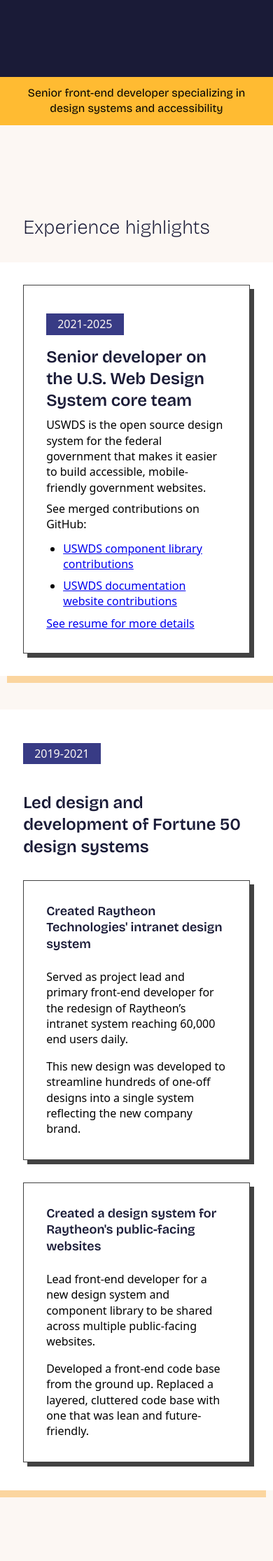
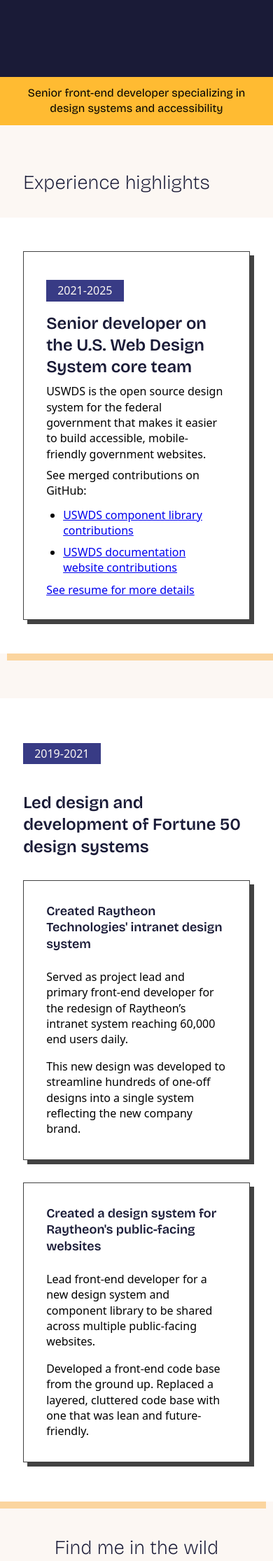
Before and after one commit to amyleadem/amyleadem.github.io, a Jekyll site: the page built from index.md, in a window 390 px wide. Shown: the part 430-2661 px from the top of the page at 70% size. Built offline with Jekyll 4.4.1, drawn with Linux system fonts in a browser that asks for light colours; some web fonts are replaced.

Commit message:
Tweak responsive styles

```diff
--- a/assets/css/styles.css
+++ b/assets/css/styles.css
@@ -241,7 +241,119 @@ section[aria-label="career highlights"] {
   display: grid;
   grid-template-columns: repeat(12, 1fr);
   grid-column-gap: 8px;
-  margin-block: calc(8px * 8);
+  margin-block: 0;
+}
+@media (min-width: 600px) {
+  section[aria-label="career highlights"] {
+    margin-block: calc(8px * 8);
+  }
+}
+section[aria-label="career highlights"] .job-card {
+  display: grid;
+  grid-template-columns: repeat(12, 1fr);
+  grid-column-gap: 8px;
+  background: white;
+  margin-top: calc(8px * 2);
+  margin-bottom: calc(8px * 6);
+  padding-block: calc(8px * 6);
+}
+section[aria-label="career highlights"] .job-card__tag {
+  background: #383b85;
+  color: #fcf7f3;
+  display: inline-block;
+  padding: calc(8px * 0.5) calc(8px * 2);
+}
+section[aria-label="career highlights"] .job-card__body > * {
+  margin-block: 8px;
+}
+section[aria-label="career highlights"] .job-card__image {
+  display: none;
+  width: 100%;
+}
+section[aria-label="career highlights"] .job-card > * {
+  grid-column: 2/12;
+}
+section[aria-label="career highlights"] .job-card--one-item {
+  grid-column: 1/13;
+  box-shadow: 10px 10px #fbd59f;
+}
+@media (max-width: 900px) {
+  section[aria-label="career highlights"] .job-card--one-item .job-card__body {
+    border: 1px solid #424242;
+    box-shadow: #424242 6px 6px;
+    padding: calc(8px * 4);
+  }
+}
+section[aria-label="career highlights"] .job-card--two-items {
+  grid-column: 1/13;
+  box-shadow: -10px 10px #fbd59f;
+}
+section[aria-label="career highlights"] .job-card--two-items .job-card__body div {
+  border: 1px solid #424242;
+  box-shadow: #424242 6px 6px;
+  padding: calc(8px * 4);
+}
+section[aria-label="career highlights"] .job-card--two-items .job-card__body div > *:first-child {
+  margin-top: 0;
+}
+section[aria-label="career highlights"] .job-card--two-items .job-card__body div > *:last-child {
+  margin-bottom: 0;
+}
+@media (max-width: 900px) {
+  section[aria-label="career highlights"] .job-card--two-items .job-card__body div:last-child {
+    margin-top: calc(8px * 4);
+  }
+}
+@media (min-width: 1200px) {
+  section[aria-label="career highlights"] .job-card {
+    display: grid;
+    grid-template-columns: repeat(11, 1fr);
+    grid-column-gap: 8px;
+    margin-bottom: calc(8px * 8);
+    padding-block: calc(8px * 8);
+  }
+  section[aria-label="career highlights"] .job-card__image {
+    display: block;
+  }
+  section[aria-label="career highlights"] .job-card:nth-of-type(1) {
+    box-shadow: 10px 10px #fbd59f;
+    grid-column: 1/12;
+    z-index: 1;
+  }
+  section[aria-label="career highlights"] .job-card:nth-of-type(1) .job-card__image {
+    grid-column: 3/span 3;
+  }
+  section[aria-label="career highlights"] .job-card:nth-of-type(1) .job-card__body {
+    grid-column: 6/span 5;
+    padding-left: calc(8px * 4);
+  }
+  section[aria-label="career highlights"] .job-card:nth-of-type(2) {
+    box-shadow: -10px 10px #fbd59f;
+    grid-column: 2/13;
+  }
+  section[aria-label="career highlights"] .job-card:nth-of-type(2) .job-card__headline {
+    grid-column: 2/10;
+  }
+  section[aria-label="career highlights"] .job-card:nth-of-type(2) .job-card__headline h3 {
+    margin-top: 0;
+    margin-bottom: 8px;
+  }
+  section[aria-label="career highlights"] .job-card:nth-of-type(2) .job-card__headline,
+  section[aria-label="career highlights"] .job-card:nth-of-type(2) .job-card__subheadline {
+    margin-block: 8px;
+  }
+  section[aria-label="career highlights"] .job-card:nth-of-type(2) .job-card__body {
+    display: grid;
+    grid-template-columns: repeat(11, 1fr);
+    grid-column-gap: 24px;
+    grid-column: 1/13;
+  }
+  section[aria-label="career highlights"] .job-card:nth-of-type(2):nth-of-type(2) .job-card__body div:first-of-type {
+    grid-column: 2/span 4;
+  }
+  section[aria-label="career highlights"] .job-card:nth-of-type(2):nth-of-type(2) .job-card__body div:nth-of-type(2) {
+    grid-column: 6/span 4;
+  }
 }
 
 section[aria-label="breaking down silos"] {
@@ -335,7 +447,7 @@ section > h2 {
 section > * {
   grid-column: 2/12;
 }
-@media (min-width: 900px) {
+@media (min-width: 1200px) {
   section > * {
     grid-column: 3/11;
   }
@@ -557,114 +669,6 @@ h4 {
   }
 }
 
-.job-card {
-  display: grid;
-  grid-template-columns: repeat(12, 1fr);
-  grid-column-gap: 8px;
-  background: white;
-  margin-top: calc(8px * 2);
-  margin-bottom: calc(8px * 4);
-  padding-block: calc(8px * 4);
-}
-.job-card__tag {
-  background: #383b85;
-  color: #fcf7f3;
-  display: inline-block;
-  padding: calc(8px * 0.5) calc(8px * 2);
-}
-.job-card__body > * {
-  margin-block: 8px;
-}
-.job-card__image {
-  display: none;
-  width: 100%;
-}
-.job-card > * {
-  grid-column: 2/12;
-}
-.job-card--one-item {
-  grid-column: 1/13;
-  box-shadow: 10px 10px #fbd59f;
-}
-@media (max-width: 900px) {
-  .job-card--one-item .job-card__body {
-    border: 1px solid #424242;
-    box-shadow: #424242 6px 6px;
-    padding: calc(8px * 4);
-  }
-}
-.job-card--two-items {
-  grid-column: 1/13;
-  box-shadow: -10px 10px #fbd59f;
-}
-.job-card--two-items .job-card__body div {
-  border: 1px solid #424242;
-  box-shadow: #424242 6px 6px;
-  padding: calc(8px * 4);
-}
-.job-card--two-items .job-card__body div > *:first-child {
-  margin-top: 0;
-}
-.job-card--two-items .job-card__body div > *:last-child {
-  margin-bottom: 0;
-}
-@media (max-width: 900px) {
-  .job-card--two-items .job-card__body div:last-child {
-    margin-top: calc(8px * 4);
-  }
-}
-@media (min-width: 900px) {
-  .job-card {
-    display: grid;
-    grid-template-columns: repeat(11, 1fr);
-    grid-column-gap: 8px;
-    margin-bottom: calc(8px * 8);
-    padding-block: calc(8px * 8);
-  }
-  .job-card__image {
-    display: block;
-  }
-  .job-card:nth-of-type(1) {
-    box-shadow: 10px 10px #fbd59f;
-    grid-column: 1/12;
-    z-index: 1;
-  }
-  .job-card:nth-of-type(1) .job-card__image {
-    grid-column: 3/span 3;
-  }
-  .job-card:nth-of-type(1) .job-card__body {
-    grid-column: 6/span 5;
-    padding-left: calc(8px * 4);
-  }
-  .job-card:nth-of-type(2) {
-    box-shadow: -10px 10px #fbd59f;
-    grid-column: 2/13;
-  }
-  .job-card:nth-of-type(2) .job-card__headline {
-    grid-column: 2/10;
-  }
-  .job-card:nth-of-type(2) .job-card__headline h3 {
-    margin-top: 0;
-    margin-bottom: 8px;
-  }
-  .job-card:nth-of-type(2) .job-card__headline,
-  .job-card:nth-of-type(2) .job-card__subheadline {
-    margin-block: 8px;
-  }
-  .job-card:nth-of-type(2) .job-card__body {
-    display: grid;
-    grid-template-columns: repeat(11, 1fr);
-    grid-column-gap: 24px;
-    grid-column: 1/13;
-  }
-  .job-card:nth-of-type(2):nth-of-type(2) .job-card__body div:first-of-type {
-    grid-column: 2/span 4;
-  }
-  .job-card:nth-of-type(2):nth-of-type(2) .job-card__body div:nth-of-type(2) {
-    grid-column: 6/span 4;
-  }
-}
-
 .practice-area {
   background: white;
 }
```
Also changed, not shown: _styles/styles.scss (+133 -126 lines).
